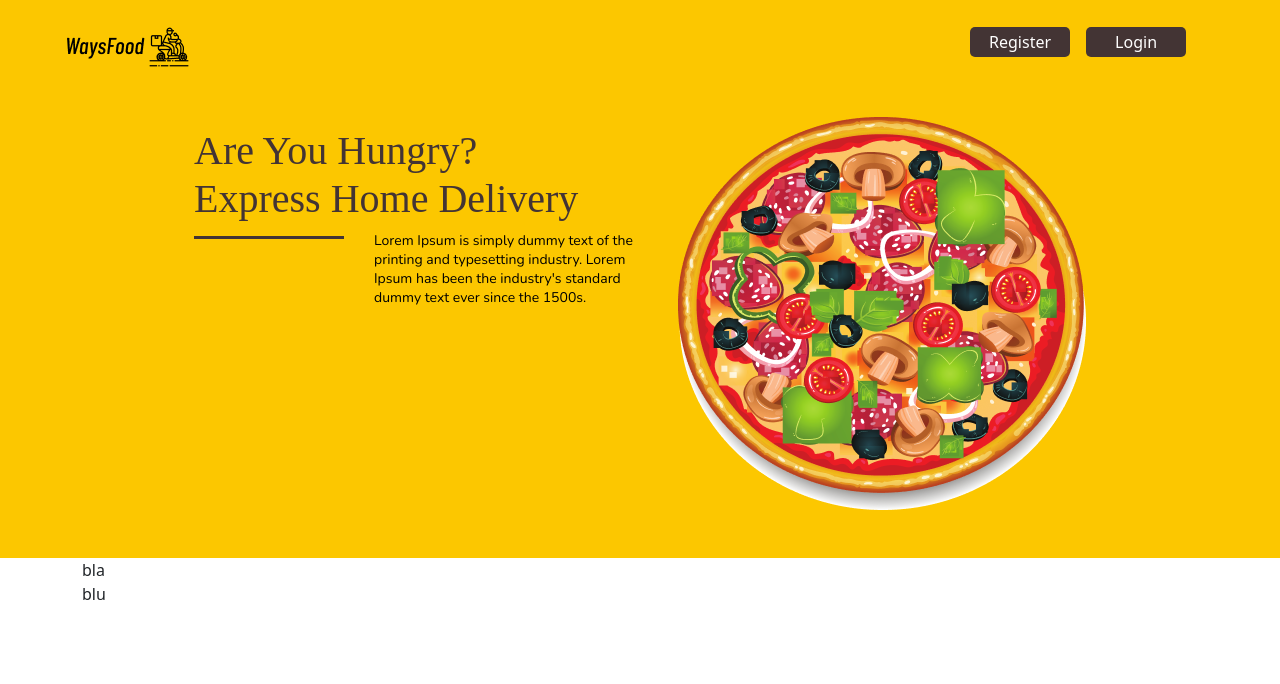
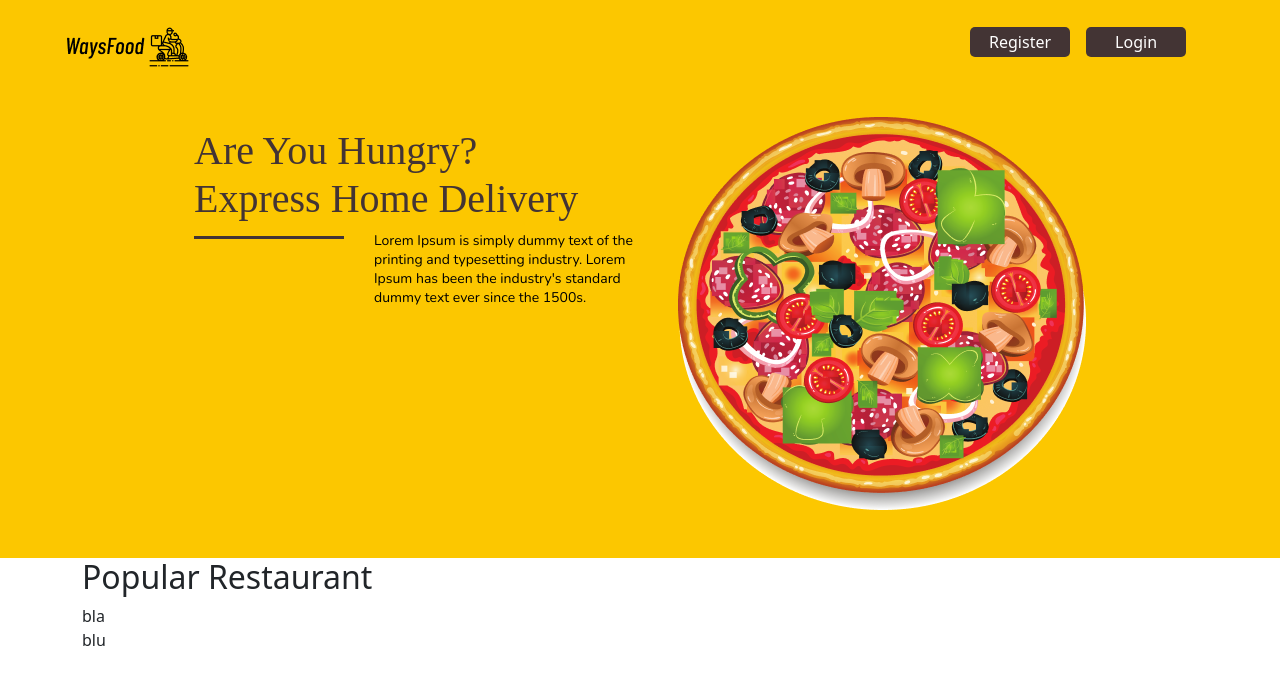
Before and after one commit to rizaruved/waysfood, a React (Create React App) app: page / in a window 1280 px wide. Shown: the top 684 px of the page. Built offline with nearby package versions, Linux system fonts and the light colour scheme; a web font is replaced by a local one.

Commit message:
/ ‘src/pages/Home.jsx’

```diff
--- a/src/pages/Home.jsx
+++ b/src/pages/Home.jsx
@@ -43,6 +43,7 @@ function Home() {
 
         {/* Homepage Contents Wrapper Start */}
         <div className="container">
+          <h2>Popular Restaurant</h2>
           <div>
             bla
           </div>
```
